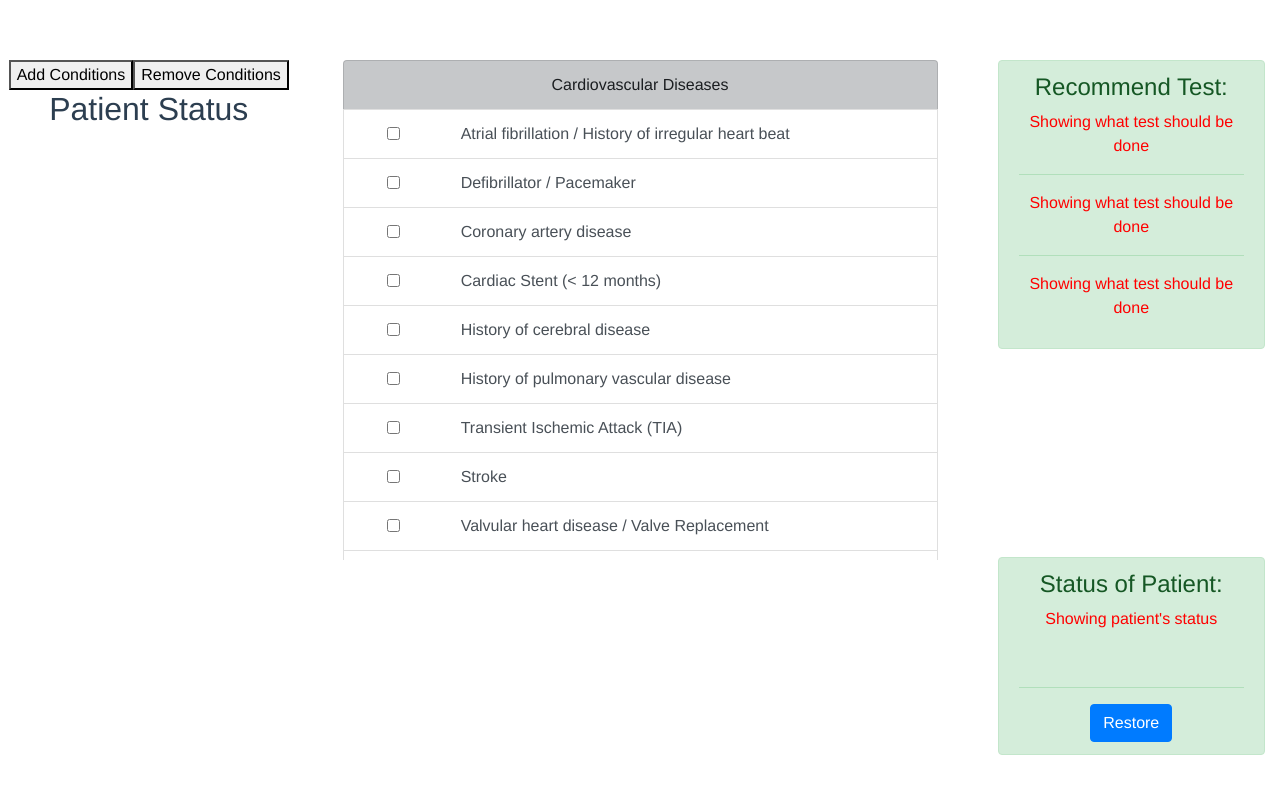
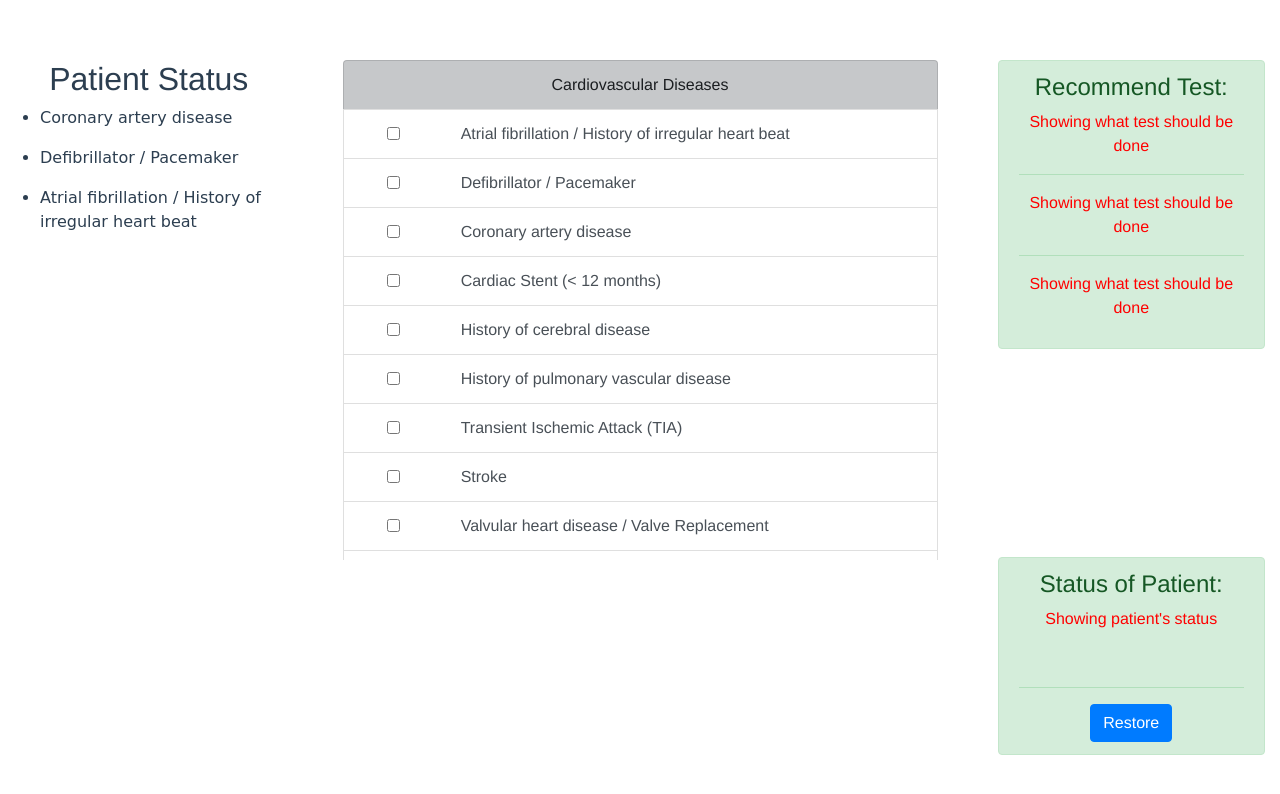
Before and after one commit to mmulenga/POTA, a Vue app: page / in a window 1280 px wide. Shown: the top 794 px of the page. Built offline with nearby package versions, Linux system fonts and the light colour scheme.

Commit message:
prepared for prop data

```diff
--- a/src/App.vue
+++ b/src/App.vue
@@ -3,7 +3,9 @@
     <template>
     <div class="row">
         <div class="col-3">
-            <StatusComponent/>
+            <StatusComponent
+             :resultArray="resultArray"/>
+             <!-- This is the the bind to the child component-->
         </div>
         <div class="col-md-6">
             <ComoListComponent/>
@@ -17,6 +19,7 @@
 </template>
 
 <script>
+import { Condition } from '@/constants';
 import ComoListComponent from './components/ComoListComponent';
 import OutputComponent from './components/OutputComponent';
 import StatusComponent from './components/StatusComponent';
@@ -31,6 +34,10 @@ export default {
   data() {
     return {
       framework_name: 'VueJS',
+      // this is the data tied to the prop
+      resultArray: [{ comorbidity: Condition.CAD }, { comorbidity: Condition.Defib },
+        { comorbidity: Condition.AtrialFib }],
+      template: '<span>{{ resultArray }}</span>',
     };
   },
 };
--- a/src/components/StatusComponent.vue
+++ b/src/components/StatusComponent.vue
@@ -1,14 +1,10 @@
 <template id="status">
     <div class="status">
-        <button v-on:click="addConditionsReceived()">
-             Add Conditions </button>
-
-        <button v-on:click="removeConditionsReceived()">
-             Remove Conditions </button>
         <h1>Patient Status</h1>
         <div class="list">
-            <ul id="status"
-                v-for="item in conditionsReceived"
+            <!-- this is the other place binding for the props is being used -->
+            <ul v-bind:resultArray="resultArray"
+                v-for="item in resultArray"
                 :key="item.comorbidity">
                 <li> {{item.comorbidity}} </li>
             </ul>
@@ -17,11 +13,13 @@
 </template>
 
 <script>
-// import Vue from 'vue';
-import { Condition } from '@/constants';
 
 export default {
   name: 'StatusComponent',
+  // this is the prop in the child component
+  props: {
+    resultArray: Array,
+  },
   data() {
     return {
       conditionsReceived: [
@@ -32,8 +30,12 @@ export default {
    * the current patient status
    */
   methods: {
-    addConditionsReceived: function addConditionsReceived() {
-      this.conditionsReceived.push({ comorbidity: Condition.CAD });
+    addConditionsReceived: function addConditionsReceived(conditions) {
+      let i;
+      for (i = 0; i <= this.conditionsReceived.length; i += 1) {
+        this.removeConditionsReceived();
+      }
+      this.conditionsReceived = this.conditionsReceived.concat(conditions);
     },
     removeConditionsReceived: function removeConditionsReceived() {
       this.conditionsReceived.pop();
@@ -51,5 +53,6 @@ export default {
     .list{
         overflow: auto;
         text-align: left;
+        font-family:'Comic Sans MS';
     }
 </style>
--- a/src/main.js
+++ b/src/main.js
@@ -4,6 +4,7 @@ import Vue from 'vue';
 import App from './App';
 
 Vue.config.productionTip = process.env.NODE_ENV === 'production';
+
 
 /* eslint-disable no-new */
 new Vue({
```
